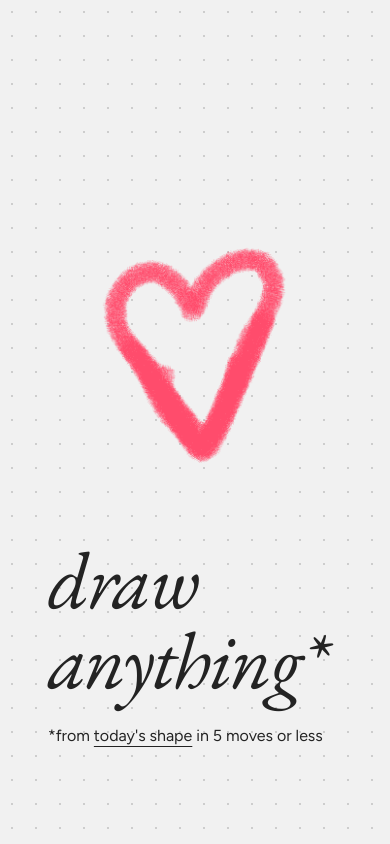
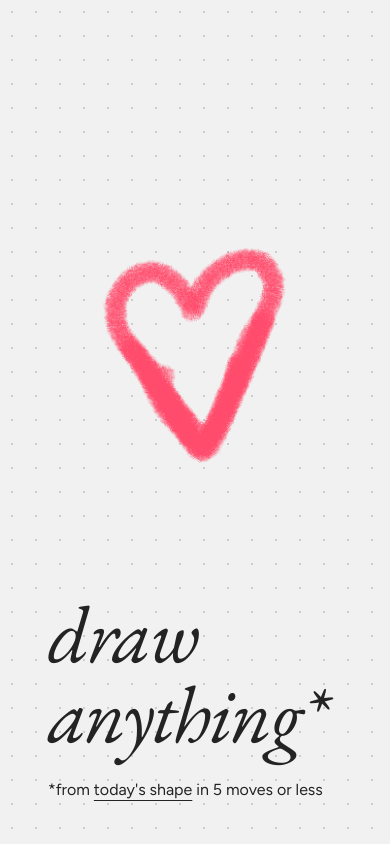
Before and after one commit to gitprakhar/shapes, a React (Vite) app: page / in a window 390 px wide. Built offline with nearby package versions, Linux system fonts and the light colour scheme.

Commit message:
dynamic bottom padding for mobile

```diff
--- a/src/components/Homepage.tsx
+++ b/src/components/Homepage.tsx
@@ -80,7 +80,10 @@ export function Homepage() {
           </div>
 
           {/* Large text - mobile: left-aligned at bottom, desktop: 120px centered */}
-          <div className="absolute inset-0 flex items-end md:items-center justify-start md:justify-center z-1 px-12 pb-24 md:pb-0 md:pt-0">
+          <div
+            className="absolute inset-0 flex items-end md:items-center justify-start md:justify-center z-1 px-12 md:pb-0 md:pt-0"
+            style={{ paddingBottom: isMobile ? '5dvh' : undefined }}
+          >
             <div className="text-left md:text-center max-w-4xl" style={{ color: '#232323' }}>
               <div className="font-serif text-[80px] md:text-[120px] 2xl:text-[180px] font-normal leading-none tracking-tight pointer-events-none">
                 <em>draw anything*</em>
```
